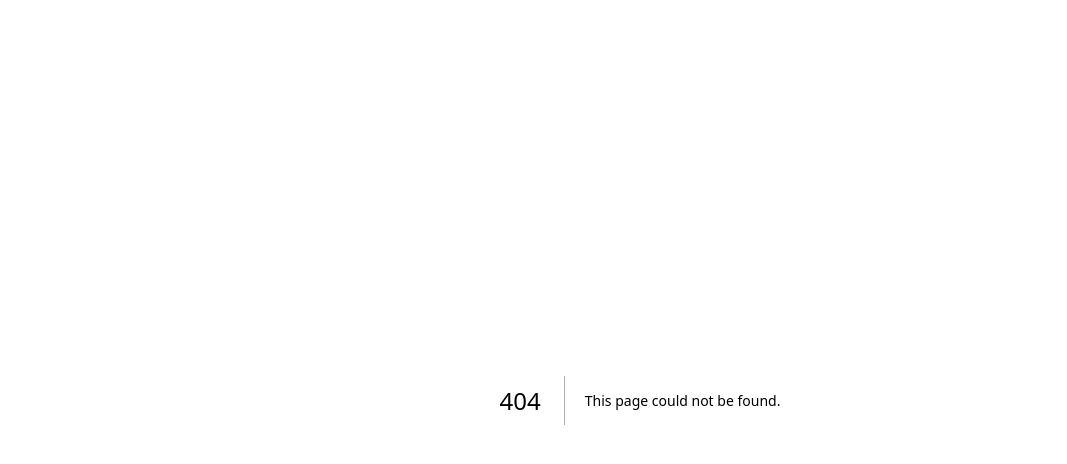
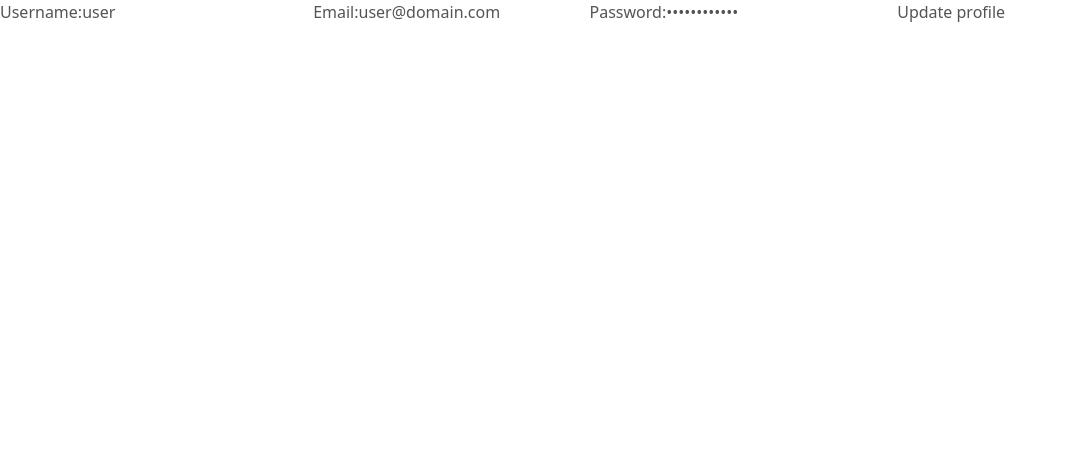
Before and after one commit to HEI-CleanCodeProject/FoodGen-Front, a Next.js app: page /users/profile in a window 1280 px wide. Before the commit this address had no page. Shown: the top 464 px of the page, without its empty margins (0-1067 px from the left). Built offline with nearby package versions, Linux system fonts and the light colour scheme.

Commit message:
feat: added a page for user profile

```diff
--- /dev/null
+++ b/src/app/(pages)/users/profile/page.js
@@ -0,0 +1,81 @@
+"use client"
+import React from "react";
+import { useForm } from "react-hook-form";
+
+export default function UserProfile() {
+    const { register, handleSubmit } = useForm({
+        defaultValues: {
+            username: "user",
+            email: "user@domain.com",
+            password: "hardpassword"
+        },
+    });
+
+    const onSubmit = (data) => {
+
+    }
+
+    return (
+        <div>
+            <form onSubmit={handleSubmit(onSubmit)}>
+                <label htmlFor="username">
+                  Username:
+                  <input
+                    {...register("username", {
+                      required: true,
+                      minLength: {
+                        value: 3,
+                        message: "Username should contain at least 3 characters."
+                      },
+                      maxLength: {
+                        value: 10,
+                        message: "Username should not exceed 10 characters."
+                      }
+                    })}
+                    name="username"
+                    type="text"
+                  />
+                </label>
+                <label htmlFor="email">
+                  Email:
+                  <input
+                    {...register("email", {
+                      required: true,
+                      validate: {
+                        isValidEmail: (value) =>
+                          /^\w+([\.-]?\w+)*@\w+([\.-]?\w+)*(\.\w{2,3})+$/.test(
+                            value,
+                          ) || "Email is not valid",
+                      }
+                    })}
+                    name="email"
+                    type="email"
+                  />
+                </label>
+                <label htmlFor="password">
+                  Password:
+                  <input
+                    {...register("password", {
+                      required: true,
+                      minLength: {
+                        value: 8,
+                        message: "Username should contain at least 8 characters."
+                      },
+                      maxLength: {
+                        value: 12,
+                        message: "Username should not exceed 12 characters."
+                      }
+                    })}
+                    name="password"
+                    type="password"
+                  />
+                </label>
+                <button
+                  type="submit"
+                >
+                  Update profile
+                </button>
+            </form>
+        </div>
+    );
+}
```
